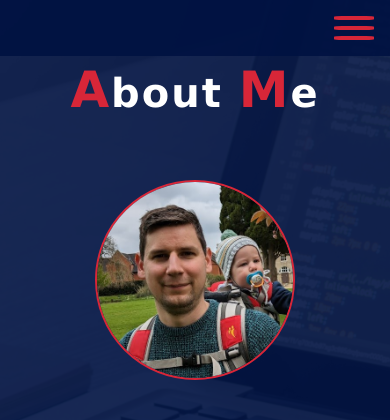
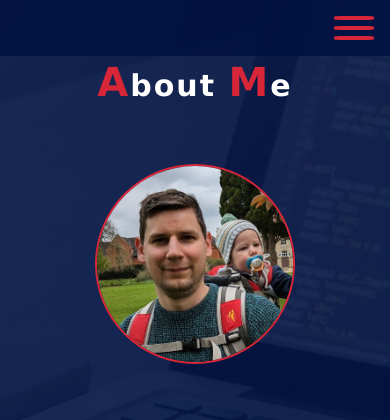
Before and after one commit to nemetht91/Portfolio, a Python web app: template templates/about.html in a window 390 px wide. Shown: the top 420 px of the page. Run offline with Jinja, Linux system fonts and the light colour scheme; the template is opened without the code that fills it, so the values that code supplies are empty.

Commit message:
change h1 size bellow 400px

```diff
--- a/static/css/style.css
+++ b/static/css/style.css
@@ -160,12 +160,10 @@ body{
     transform:  translateY(-25vh);
     transition-duration: 0.8s;
     text-align: left;
-    font-size: 40px;
 }
 
 .shifted-up .initials{
     transition-duration: 0.8s;
-    font-size: 50px;
 }
 
 
@@ -537,3 +535,13 @@ footer .social a{
 
 
 }
+
+@media(max-width: 400px){
+    h1{
+        font-size: 30px;
+    }
+
+    .initials{
+        font-size: 40px;
+    }
+}
```
